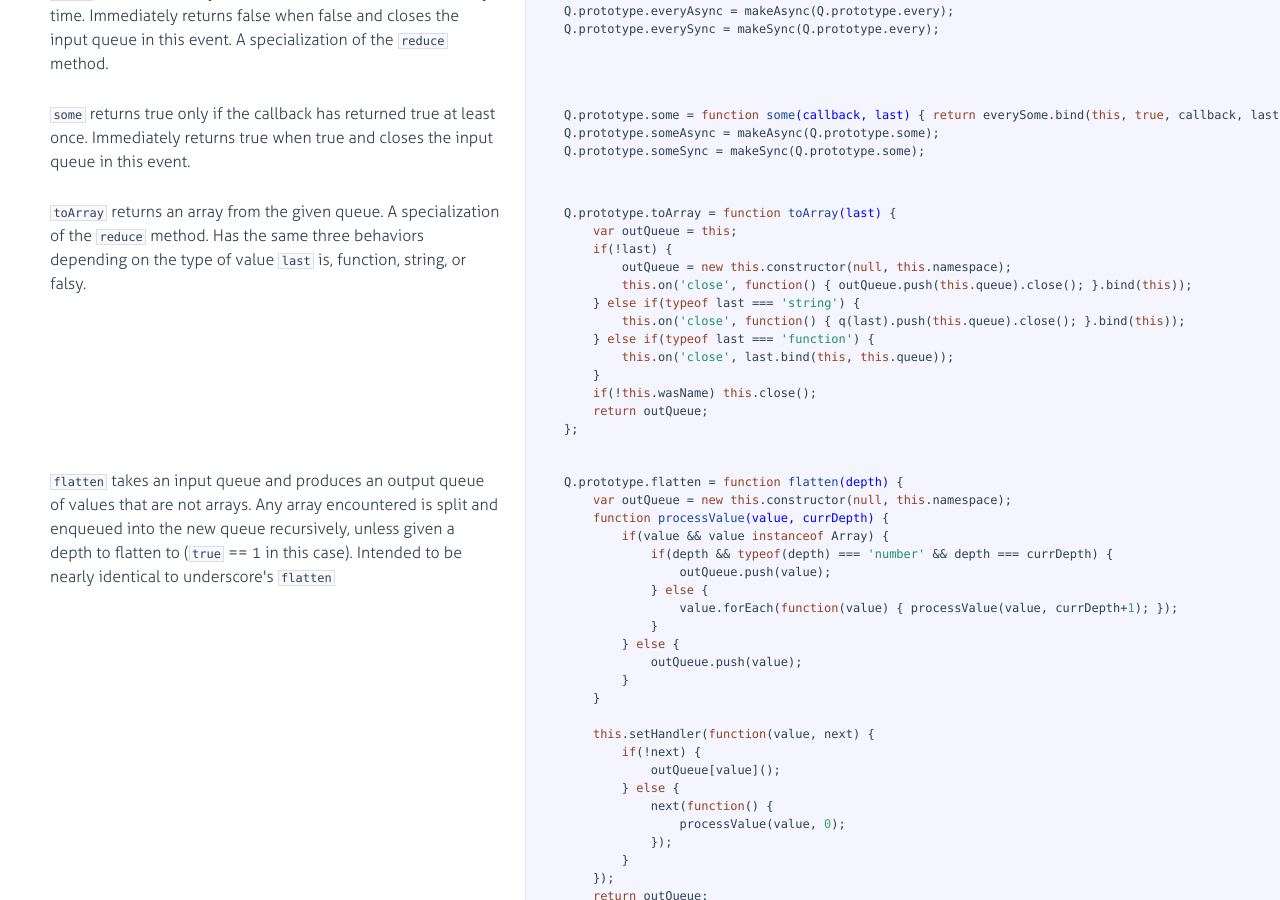
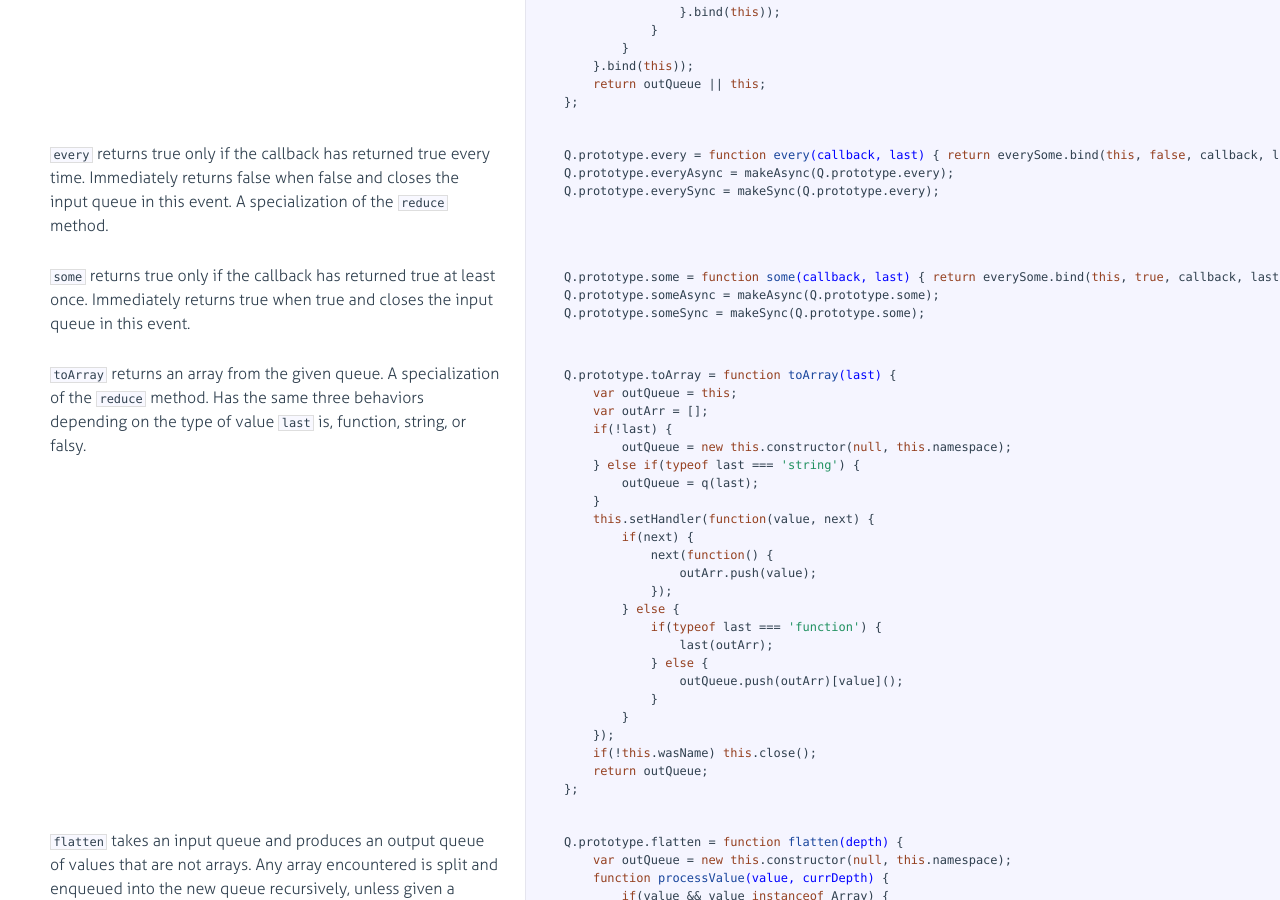
Before and after one commit to dfellis/queue-flow, a Jekyll site: the page docs/queue-flow.html, which Jekyll copies as it is, in a window 1280 px wide and 900 px high, scrolled down 8815 px. Built offline with Jekyll 4.4.1, drawn with Linux system fonts in a browser that asks for light colours; Markdown is read by kramdown in place of the engine named in the settings; some of the changed text lies outside the part shown.

Commit message:
Automatic documentation for version 0.7.0

```diff
--- a/docs/queue-flow.html
+++ b/docs/queue-flow.html
@@ -49,6 +49,7 @@
             <div class="content"><div class='highlight'><pre><span class="keyword">var</span> isAsync = require(<span class="string">'is-async'</span>);
 <span class="keyword">var</span> EventEmitter = require(<span class="string">'async-cancelable-events'</span>);
 <span class="keyword">var</span> util = require(<span class="string">'util'</span>);
+<span class="keyword">var</span> Infiniqueue = require(<span class="string">'infiniqueue'</span>);
 
 <span class="keyword">var</span> nextTick = global.setImmediate ? global.setImmediate : process.nextTick;
 
@@ -234,7 +235,12 @@
             </div>
 
             <div class="content"><div class='highlight'><pre>    <span class="keyword">this</span>.wasName = nameOrArray <span class="keyword">instanceof</span> Array ? <span class="literal">false</span> : <span class="literal">true</span>;
-    <span class="keyword">var</span> queue = <span class="keyword">this</span>.queue = nameOrArray <span class="keyword">instanceof</span> Array ? nameOrArray : [];
+    <span class="keyword">var</span> queue = <span class="keyword">new</span> Infiniqueue();
+    <span class="keyword">if</span>(nameOrArray <span class="keyword">instanceof</span> Array) {
+        <span class="keyword">for</span>(<span class="keyword">var</span> i = <span class="number">0</span>; i &lt; nameOrArray.length; i++) {
+            queue.enqueue(nameOrArray[i]);
+        }
+    }
     <span class="keyword">var</span> handler = <span class="keyword">function</span>() {};
     <span class="keyword">var</span> handlerSet = <span class="literal">false</span>;
     <span class="keyword">var</span> handlerBusy = <span class="literal">false</span>;
@@ -335,7 +341,9 @@
         recentlyEmptied = <span class="literal">false</span>;
         <span class="keyword">var</span> values = Array.prototype.slice.call(arguments, <span class="number">0</span>);
         <span class="keyword">this</span>.emitSync(<span class="string">'push'</span>, values);
-        Array.prototype.push.apply(queue, values);
+        <span class="keyword">for</span>(<span class="keyword">var</span> i = <span class="number">0</span>; i &lt; values.length; i++) {
+            queue.enqueue(values[i]);
+        }
         <span class="keyword">if</span>(handlerSet &amp;&amp; !handlerBusy) handlerCallback(<span class="keyword">function</span>() {});
         <span class="keyword">return</span> <span class="keyword">this</span>;
     }.bind(<span class="keyword">this</span>);</pre></div></div>
@@ -952,14 +962,25 @@
 
             <div class="content"><div class='highlight'><pre>Q.prototype.toArray = <span class="function"><span class="keyword">function</span> <span class="title">toArray</span><span class="params">(last)</span> {</span>
     <span class="keyword">var</span> outQueue = <span class="keyword">this</span>;
+    <span class="keyword">var</span> outArr = [];
     <span class="keyword">if</span>(!last) {
         outQueue = <span class="keyword">new</span> <span class="keyword">this</span>.constructor(<span class="literal">null</span>, <span class="keyword">this</span>.namespace);
-        <span class="keyword">this</span>.on(<span class="string">'close'</span>, <span class="keyword">function</span>() { outQueue.push(<span class="keyword">this</span>.queue).close(); }.bind(<span class="keyword">this</span>));
     } <span class="keyword">else</span> <span class="keyword">if</span>(<span class="keyword">typeof</span> last === <span class="string">'string'</span>) {
-        <span class="keyword">this</span>.on(<span class="string">'close'</span>, <span class="keyword">function</span>() { q(last).push(<span class="keyword">this</span>.queue).close(); }.bind(<span class="keyword">this</span>));
-    } <span class="keyword">else</span> <span class="keyword">if</span>(<span class="keyword">typeof</span> last === <span class="string">'function'</span>) {
-        <span class="keyword">this</span>.on(<span class="string">'close'</span>, last.bind(<span class="keyword">this</span>, <span class="keyword">this</span>.queue));
+        outQueue = q(last);
     }
+    <span class="keyword">this</span>.setHandler(<span class="keyword">function</span>(value, next) {
+        <span class="keyword">if</span>(next) {
+            next(<span class="keyword">function</span>() {
+                outArr.push(value);
+            });
+        } <span class="keyword">else</span> {
+            <span class="keyword">if</span>(<span class="keyword">typeof</span> last === <span class="string">'function'</span>) {
+                last(outArr);
+            } <span class="keyword">else</span> {
+                outQueue.push(outArr)[value]();
+            }
+        }
+    });
     <span class="keyword">if</span>(!<span class="keyword">this</span>.wasName) <span class="keyword">this</span>.close();
     <span class="keyword">return</span> outQueue;
 };</pre></div></div>
```
Also changed, not shown: other parts of docs/queue-flow.html (+4 -2 lines).
